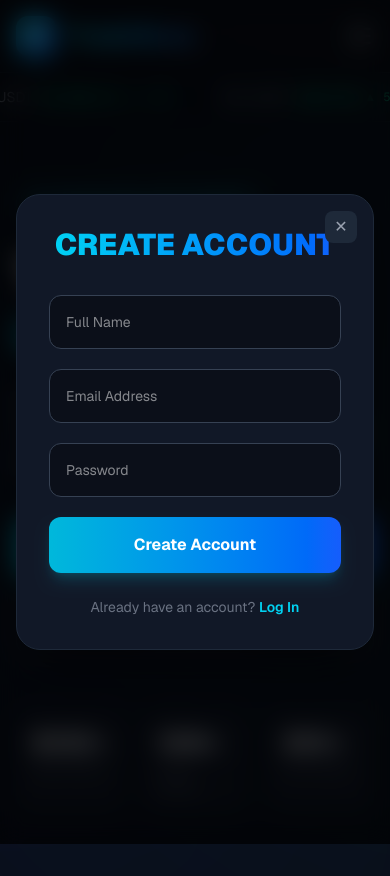
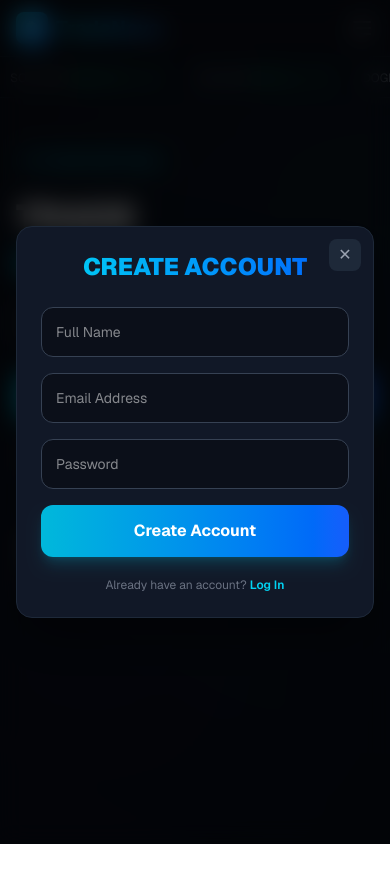
Before and after one commit to tradenovaglobal/tradenova-app, a Next.js app: page / in a window 390 px wide. Both pictures are taken after a click on the button "Start Trading". After the commit the page ends 844 px from the top, so only its background shows below. Built offline with nearby package versions, Linux system fonts and the light colour scheme.

Commit message:
Mobile fix

```diff
--- a/app/globals.css
+++ b/app/globals.css
@@ -35,6 +35,10 @@ body {
 }
 
 html, body {
+  max-width: 100vw;
   overflow-x: hidden;
-  max-width: 100vw;
 }
+
+* {
+  box-sizing: border-box;
+}
--- a/app/page.tsx
+++ b/app/page.tsx
@@ -13,10 +13,10 @@ const Toast = ({ message, type, onClose }: { message: string; type: "success" |
   }, [onClose]);
 
   return (
-    <div className={`fixed top-6 right-6 z-[100] px-6 py-4 rounded-xl shadow-2xl border backdrop-blur-md flex items-center gap-3 animate-slide-in ${
+    <div className={`fixed top-6 right-6 z-[100] px-4 py-3 rounded-xl shadow-2xl border backdrop-blur-md flex items-center gap-3 max-w-[90vw] ${
       type === "success" ? "bg-emerald-900/90 border-emerald-500/50 text-emerald-200" : "bg-red-900/90 border-red-500/50 text-red-200"
     }`}>
-      <span className="text-xl">{type === "success" ? "✅" : "❌"}</span>
+      <span className="text-lg">{type === "success" ? "✅" : "❌"}</span>
       <span className="font-semibold text-sm">{message}</span>
     </div>
   )
@@ -29,7 +29,6 @@ const initialCoins = [
   { symbol: "SOL/USDT", price: 144.80, change: 5.4 },
   { symbol: "XRP/USDT", price: 2.42, change: 1.6 },
   { symbol: "DOGE/USDT", price: 0.152, change: -0.8 },
-  { symbol: "ADA/USDT", price: 0.45, change: 3.1 },
 ];
 
 export default function HomePage() {
@@ -43,7 +42,6 @@ export default function HomePage() {
   const [isLoading, setIsLoading] = useState(false);
   const [toast, setToast] = useState<{ message: string; type: "success" | "error" } | null>(null);
 
-  // Live Price Simulation (Client Side Only)
   const [coins, setCoins] = useState(initialCoins);
 
   useEffect(() => {
@@ -56,7 +54,6 @@ export default function HomePage() {
         })
       );
     }, 2000);
-
     return () => clearInterval(interval);
   }, []);
 
@@ -73,7 +70,7 @@ export default function HomePage() {
     setIsLoading(true);
     try {
       await signInWithEmailAndPassword(auth, email, password);
-      setToast({ message: "Login Successful! Redirecting...", type: "success" });
+      setToast({ message: "Login Successful!", type: "success" });
       setTimeout(() => router.push("/dashboard"), 1000);
     } catch (error) {
       setToast({ message: "Invalid Email or Password", type: "error" });
@@ -89,26 +86,25 @@ export default function HomePage() {
   };
 
   return (
-    <main className="min-h-screen bg-[#0B0F19] text-white overflow-x-hidden font-sans relative">
-      {/* Background Ambient Lights */}
-      <div className="absolute top-0 left-1/4 w-[800px] h-[800px] bg-cyan-500/5 rounded-full blur-[150px] pointer-events-none"></div>
-      <div className="absolute bottom-0 right-1/4 w-[600px] h-[600px] bg-blue-600/5 rounded-full blur-[150px] pointer-events-none"></div>
+    <main className="min-h-screen bg-[#0B0F19] text-white overflow-x-hidden font-sans relative max-w-[100vw]">
+      {/* Background Lights */}
+      <div className="absolute top-0 left-1/4 w-[600px] h-[600px] bg-cyan-500/5 rounded-full blur-[150px] pointer-events-none"></div>
+      <div className="absolute bottom-0 right-1/4 w-[400px] h-[400px] bg-blue-600/5 rounded-full blur-[150px] pointer-events-none"></div>
 
       {toast && <Toast message={toast.message} type={toast.type} onClose={() => setToast(null)} />}
 
       {/* NAVBAR */}
       <nav className="w-full border-b border-gray-800/50 bg-[#0B0F19]/80 backdrop-blur-xl sticky top-0 z-50">
-        <div className="max-w-7xl mx-auto w-full px-4 md:px-6 py-4 flex items-center justify-between">
-          <div className="flex items-center gap-3">
-            <div className="w-10 h-10 rounded-xl bg-gradient-to-br from-cyan-400 to-blue-600 flex items-center justify-center text-white font-bold text-lg shadow-lg shadow-cyan-500/20">
+        <div className="max-w-7xl mx-auto w-full px-4 md:px-6 py-3 md:py-4 flex items-center justify-between">
+          <div className="flex items-center gap-2">
+            <div className="w-8 h-8 md:w-10 md:h-10 rounded-lg bg-gradient-to-br from-cyan-400 to-blue-600 flex items-center justify-center text-white font-bold text-sm md:text-lg shadow-lg shadow-cyan-500/20">
               ₿
             </div>
-            <h1 className="text-2xl font-bold text-transparent bg-clip-text bg-gradient-to-r from-cyan-400 to-blue-500">
+            <h1 className="text-xl md:text-2xl font-bold text-transparent bg-clip-text bg-gradient-to-r from-cyan-400 to-blue-500">
               TradeNova
             </h1>
           </div>
 
-          {/* Desktop Nav */}
           <div className="hidden md:flex items-center gap-8 text-sm text-gray-400 font-medium">
             <button className="hover:text-white transition-colors">Markets</button>
             <button className="hover:text-white transition-colors">Trade</button>
@@ -127,7 +123,7 @@ export default function HomePage() {
 
           {/* Mobile Hamburger */}
           <button onClick={() => setMenuOpen(!menuOpen)} className="md:hidden text-gray-400 hover:text-white transition-colors">
-            <svg className="w-7 h-7" fill="none" viewBox="0 0 24 24" stroke="currentColor" strokeWidth={2}>
+            <svg className="w-6 h-6" fill="none" viewBox="0 0 24 24" stroke="currentColor" strokeWidth={2}>
               {menuOpen ? <path strokeLinecap="round" strokeLinejoin="round" d="M6 18L18 6M6 6l12 12" /> : <path strokeLinecap="round" strokeLinejoin="round" d="M4 6h16M4 12h16M4 18h16" />}
             </svg>
           </button>
@@ -150,60 +146,69 @@ export default function HomePage() {
         )}
       </nav>
 
-      {/* LIVE TICKER */}
-      <div className="w-full border-b border-gray-800/50 overflow-hidden whitespace-nowrap py-3 bg-[#080C16]">
-        <div className="animate-marquee inline-flex gap-12 text-sm font-mono">
+      {/* LIVE TICKER - Fixed for mobile */}
+      <div className="w-full border-b border-gray-800/50 overflow-hidden whitespace-nowrap py-2 bg-[#080C16]">
+        <div className="animate-marquee inline-flex gap-8 text-xs font-mono">
           {coins.map((coin, index) => (
-            <span key={index} className={`inline-flex items-center gap-2 ${coin.change >= 0 ? 'text-emerald-400' : 'text-red-400'}`}>
+            <span key={index} className={`inline-flex items-center gap-1 ${coin.change >= 0 ? 'text-emerald-400' : 'text-red-400'}`}>
               <span className="text-gray-400 font-sans">{coin.symbol}</span>
               <span className="font-semibold">${formatPrice(coin.price)}</span>
-              <span className="text-xs">{coin.change >= 0 ? '▲' : '▼'} {Math.abs(coin.change).toFixed(1)}%</span>
+              <span className="text-[10px]">{coin.change >= 0 ? '▲' : '▼'}{Math.abs(coin.change).toFixed(1)}%</span>
+            </span>
+          ))}
+          {/* Duplicate for seamless loop */}
+          {coins.map((coin, index) => (
+            <span key={`dup-${index}`} className={`inline-flex items-center gap-1 ${coin.change >= 0 ? 'text-emerald-400' : 'text-red-400'}`}>
+              <span className="text-gray-400 font-sans">{coin.symbol}</span>
+              <span className="font-semibold">${formatPrice(coin.price)}</span>
+              <span className="text-[10px]">{coin.change >= 0 ? '▲' : '▼'}{Math.abs(coin.change).toFixed(1)}%</span>
             </span>
           ))}
         </div>
       </div>
 
-      {/* HERO SECTION */}
-      <section className="relative max-w-7xl mx-auto px-4 md:px-6 py-16 md:py-24 grid lg:grid-cols-2 gap-12 items-center">
-        <div className="relative z-10">
-          <div className="inline-flex items-center gap-2 border border-cyan-500/20 rounded-full px-4 py-2 text-xs text-cyan-400 bg-cyan-500/5 mb-6 font-medium backdrop-blur-sm">
-            <span className="w-2 h-2 rounded-full bg-cyan-400 animate-pulse"></span> Trusted by 12M+ Traders Worldwide
+      {/* HERO SECTION - Mobile Optimized */}
+      <section className="relative max-w-7xl mx-auto px-4 md:px-6 py-12 md:py-24 flex flex-col lg:flex-row gap-10 lg:gap-12 items-center">
+        <div className="relative z-10 w-full">
+          <div className="inline-flex items-center gap-2 border border-cyan-500/20 rounded-full px-3 py-1.5 text-[10px] md:text-xs text-cyan-400 bg-cyan-500/5 mb-5 font-medium backdrop-blur-sm">
+            <span className="w-1.5 h-1.5 rounded-full bg-cyan-400 animate-pulse"></span> Trusted by 12M+ Traders
           </div>
 
-          <h1 className="text-5xl md:text-7xl font-black leading-tight mb-6 tracking-tight">
+          <h1 className="text-4xl md:text-7xl font-black leading-tight mb-4 md:mb-6 tracking-tight">
             <span className="text-white">TRADE</span><br/>
             <span className="text-transparent bg-clip-text bg-gradient-to-r from-cyan-400 to-blue-600">LIKE FUTURE</span>
           </h1>
 
-          <p className="text-gray-400 text-lg md:text-xl leading-relaxed max-w-xl mb-10">
-            Experience institutional-grade crypto trading with live AI analytics, lightning-fast execution, and bank-grade security.
+          <p className="text-gray-400 text-sm md:text-xl leading-relaxed max-w-xl mb-6 md:mb-10">
+            Experience institutional-grade crypto trading with live AI analytics and bank-grade security.
           </p>
 
-          <div className="flex flex-col sm:flex-row gap-4 mb-14">
-            <button onClick={() => setActiveModal("register")} className="px-8 py-4 rounded-xl bg-gradient-to-r from-cyan-500 to-blue-600 text-white font-bold text-lg shadow-lg shadow-cyan-500/30 hover:shadow-cyan-500/50 transition-all">
+          <div className="flex flex-col sm:flex-row gap-3 md:gap-4 mb-10 md:mb-14">
+            <button onClick={() => setActiveModal("register")} className="px-6 py-3 md:px-8 md:py-4 rounded-xl bg-gradient-to-r from-cyan-500 to-blue-600 text-white font-bold text-base md:text-lg shadow-lg shadow-cyan-500/30 hover:shadow-cyan-500/50 transition-all">
               Start Trading
             </button>
-            <button className="px-8 py-4 rounded-xl border border-gray-700 text-lg font-semibold text-gray-300 hover:border-gray-500 hover:text-white transition-all bg-[#111827]">
+            <button className="px-6 py-3 md:px-8 md:py-4 rounded-xl border border-gray-700 text-base md:text-lg font-semibold text-gray-300 hover:border-gray-500 hover:text-white transition-all bg-[#111827]">
               Live Markets
             </button>
           </div>
 
-          <div className="grid grid-cols-3 gap-4 md:gap-6">
+          {/* Stats Grid - 3 Columns on all screens now, but smaller text on mobile */}
+          <div className="grid grid-cols-3 gap-2 md:gap-6">
             {[
-              { value: "$18B+", label: "Daily Volume" },
-              { value: "12M+", label: "Active Traders" },
-              { value: "350+", label: "Coins Listed" }
+              { value: "$18B+", label: "Volume" },
+              { value: "12M+", label: "Traders" },
+              { value: "350+", label: "Coins" }
             ].map((stat, i) => (
-              <div key={i} className="bg-[#111827] border border-gray-800/50 rounded-2xl p-4 md:p-6">
-                <h2 className="text-2xl md:text-4xl font-black text-transparent bg-clip-text bg-gradient-to-r from-white to-gray-400">{stat.value}</h2>
-                <p className="text-gray-500 mt-1 md:mt-2 text-xs md:text-sm">{stat.label}</p>
+              <div key={i} className="bg-[#111827] border border-gray-800/50 rounded-xl md:rounded-2xl p-3 md:p-6">
+                <h2 className="text-lg md:text-4xl font-black text-transparent bg-clip-text bg-gradient-to-r from-white to-gray-400">{stat.value}</h2>
+                <p className="text-gray-500 mt-0.5 md:mt-2 text-[10px] md:text-sm">{stat.label}</p>
               </div>
             ))}
           </div>
         </div>
 
-        {/* LIVE CHART CARD */}
-        <div className="relative hidden lg:block">
+        {/* LIVE CHART CARD - Hidden on Mobile to save space and prevent overflow */}
+        <div className="relative hidden lg:block w-full">
           <div className="absolute inset-0 bg-cyan-500/5 blur-[100px] rounded-full pointer-events-none"></div>
           <div className="relative bg-[#111827]/80 border border-gray-800/50 rounded-3xl p-6 backdrop-blur-xl shadow-2xl shadow-black/50">
             <div className="flex justify-between items-center mb-6">
@@ -223,18 +228,14 @@ export default function HomePage() {
               <p className="text-emerald-400 text-lg mt-1 font-semibold">▲ +{coins[0].change.toFixed(2)}%</p>
             </div>
 
-            {/* SVG Line Chart Generation */}
-            <div className="h-[250px] w-full relative overflow-hidden rounded-xl bg-[#080C16] border border-gray-800/50 p-4">
-              <svg className="w-full h-full" viewBox="0 0 300 100" preserveAspectRatio="none">
-                <defs>
-                  <linearGradient id="chartGrad" x1="0%" y1="0%" x2="0%" y2="100%">
-                    <stop offset="0%" stopColor="#22d3ee" stopOpacity="0.3" />
-                    <stop offset="100%" stopColor="#22d3ee" stopOpacity="0" />
-                  </linearGradient>
-                </defs>
-                <path d="M0,80 C20,70 40,85 60,60 C80,35 100,50 120,40 C140,30 160,45 180,25 C200,5 220,20 240,15 C260,10 280,20 300,5 L300,100 L0,100 Z" fill="url(#chartGrad)" />
-                <path d="M0,80 C20,70 40,85 60,60 C80,35 100,50 120,40 C140,30 160,45 180,25 C200,5 220,20 240,15 C260,10 280,20 300,5" fill="none" stroke="#22d3ee" strokeWidth="2.5" />
-              </svg>
+            <div className="h-[250px] w-full relative overflow-hidden rounded-xl bg-[#080C16] border border-gray-800/50 flex items-end justify-around px-8 pb-8 pt-20">
+              {[40, 60, 55, 80, 72, 95, 88, 100].map((h, i) => (
+                <div
+                  key={i}
+                  className="w-8 md:w-14 rounded-t-2xl bg-gradient-to-t from-cyan-600 to-cyan-400 opacity-80 hover:opacity-100 transition-opacity"
+                  style={{ height: `${h}%` }}
+                />
+              ))}
             </div>
 
             <div className="grid grid-cols-3 gap-4 mt-6">
@@ -255,31 +256,31 @@ export default function HomePage() {
         </div>
       </section>
 
-      {/* MODAL OVERLAY */}
+      {/* MODAL OVERLAY - Mobile Centered */}
       {activeModal && (
         <div className="fixed inset-0 z-[90] bg-black/70 backdrop-blur-md flex items-center justify-center p-4" onClick={() => setActiveModal(null)}>
-          <div className="relative w-full max-w-md bg-[#111827] border border-gray-800 rounded-3xl p-8 shadow-2xl shadow-black/50 animate-scale-in" onClick={e => e.stopPropagation()}>
+          <div className="relative w-full max-w-md bg-[#111827] border border-gray-800 rounded-2xl md:rounded-3xl p-6 md:p-8 shadow-2xl shadow-black/50 max-h-[90vh] overflow-y-auto" onClick={e => e.stopPropagation()}>
 
-            <button onClick={() => setActiveModal(null)} className="absolute top-4 right-4 w-8 h-8 rounded-lg bg-gray-800 flex items-center justify-center text-gray-400 hover:bg-gray-700 hover:text-white transition-all">
+            <button onClick={() => setActiveModal(null)} className="absolute top-3 right-3 w-8 h-8 rounded-lg bg-gray-800 flex items-center justify-center text-gray-400 hover:bg-gray-700 hover:text-white transition-all">
               ✕
             </button>
 
-            <h2 className="text-3xl font-black text-center mb-8 text-transparent bg-clip-text bg-gradient-to-r from-cyan-400 to-blue-600">
+            <h2 className="text-2xl md:text-3xl font-black text-center mb-6 md:mb-8 text-transparent bg-clip-text bg-gradient-to-r from-cyan-400 to-blue-600">
               {activeModal === "login" ? "LOG IN" : "CREATE ACCOUNT"}
             </h2>
 
-            <div className="space-y-5">
+            <div className="space-y-4">
               {activeModal === "register" && (
                 <input type="text" placeholder="Full Name" value={name} onChange={(e) => setName(e.target.value)}
-                  className="w-full p-4 rounded-xl bg-[#0B0F19] border border-gray-700 outline-none focus:border-cyan-500 transition-colors text-sm" />
+                  className="w-full p-3.5 rounded-xl bg-[#0B0F19] border border-gray-700 outline-none focus:border-cyan-500 transition-colors text-sm" />
               )}
               <input type="email" placeholder="Email Address" value={email} onChange={(e) => setEmail(e.target.value)}
-                className="w-full p-4 rounded-xl bg-[#0B0F19] border border-gray-700 outline-none focus:border-cyan-500 transition-colors text-sm" />
+                className="w-full p-3.5 rounded-xl bg-[#0B0F19] border border-gray-700 outline-none focus:border-cyan-500 transition-colors text-sm" />
               <input type="password" placeholder="Password" value={password} onChange={(e) => setPassword(e.target.value)}
-                className="w-full p-4 rounded-xl bg-[#0B0F19] border border-gray-700 outline-none focus:border-cyan-500 transition-colors text-sm" />
+                className="w-full p-3.5 rounded-xl bg-[#0B0F19] border border-gray-700 outline-none focus:border-cyan-500 transition-colors text-sm" />
 
               <button onClick={activeModal === "login" ? handleLogin : handleRegister} disabled={isLoading}
-                className="w-full p-4 rounded-xl bg-gradient-to-r from-cyan-500 to-blue-600 text-white font-bold text-base shadow-lg shadow-cyan-500/20 hover:shadow-cyan-500/40 transition-all disabled:opacity-50 flex justify-center items-center gap-2">
+                className="w-full p-3.5 rounded-xl bg-gradient-to-r from-cyan-500 to-blue-600 text-white font-bold text-base shadow-lg shadow-cyan-500/20 hover:shadow-cyan-500/40 transition-all disabled:opacity-50 flex justify-center items-center gap-2">
                 {isLoading ? (
                   <svg className="animate-spin h-5 w-5" viewBox="0 0 24 24"><circle className="opacity-25" cx="12" cy="12" r="10" stroke="currentColor" strokeWidth="4"></circle><path className="opacity-75" fill="currentColor" d="M4 12a8 8 0 018-8V0C5.373 0 0 5.373 0 12h4zm2 5.291A7.962 7.962 0 014 12H0c0 3.042 1.135 5.824 3 7.938l3-2.647z"></path></svg>
                 ) : (
@@ -288,7 +289,7 @@ export default function HomePage() {
               </button>
             </div>
 
-            <p className="text-center text-gray-500 text-sm mt-6">
+            <p className="text-center text-gray-500 text-xs md:text-sm mt-5">
               {activeModal === "login" ? "Don't have an account? " : "Already have an account? "}
               <button onClick={() => setActiveModal(activeModal === "login" ? "register" : "login")} className="text-cyan-400 font-semibold hover:underline">
                 {activeModal === "login" ? "Sign Up" : "Log In"}
@@ -297,31 +298,6 @@ export default function HomePage() {
           </div>
         </div>
       )}
-
-      {/* CSS Animations & Marquee */}
-      <style jsx>{`
-        @keyframes marquee {
-          0% { transform: translateX(0%); }
-          100% { transform: translateX(-50%); }
-        }
-        .animate-marquee {
-          animation: marquee 20s linear infinite;
-        }
-        @keyframes slide-in {
-          from { transform: translateX(100%); opacity: 0; }
-          to { transform: translateX(0); opacity: 1; }
-        }
-        .animate-slide-in {
-          animation: slide-in 0.3s ease-out forwards;
-        }
-        @keyframes scale-in {
-          from { transform: scale(0.95); opacity: 0; }
-          to { transform: scale(1); opacity: 1; }
-        }
-        .animate-scale-in {
-          animation: scale-in 0.2s ease-out forwards;
-        }
-      `}</style>
     </main>
   );
 }
```
